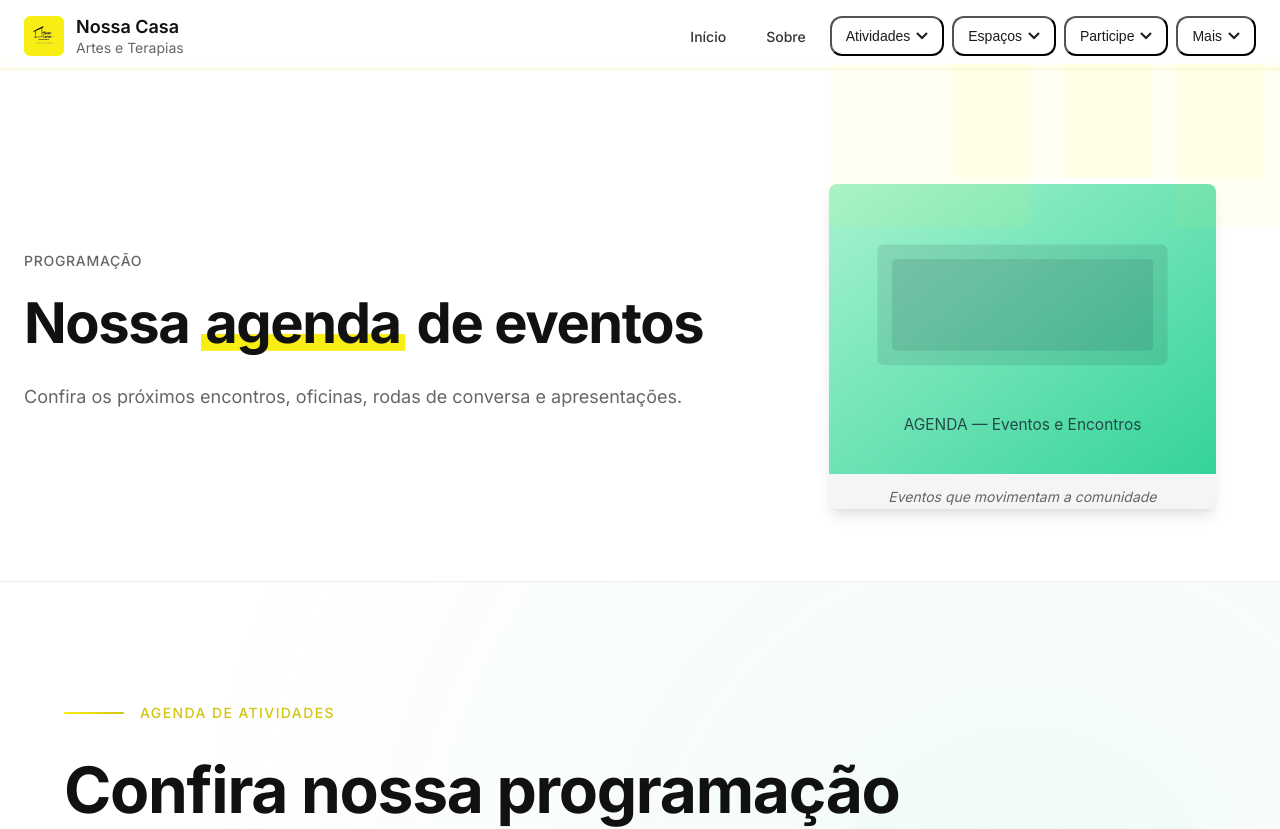
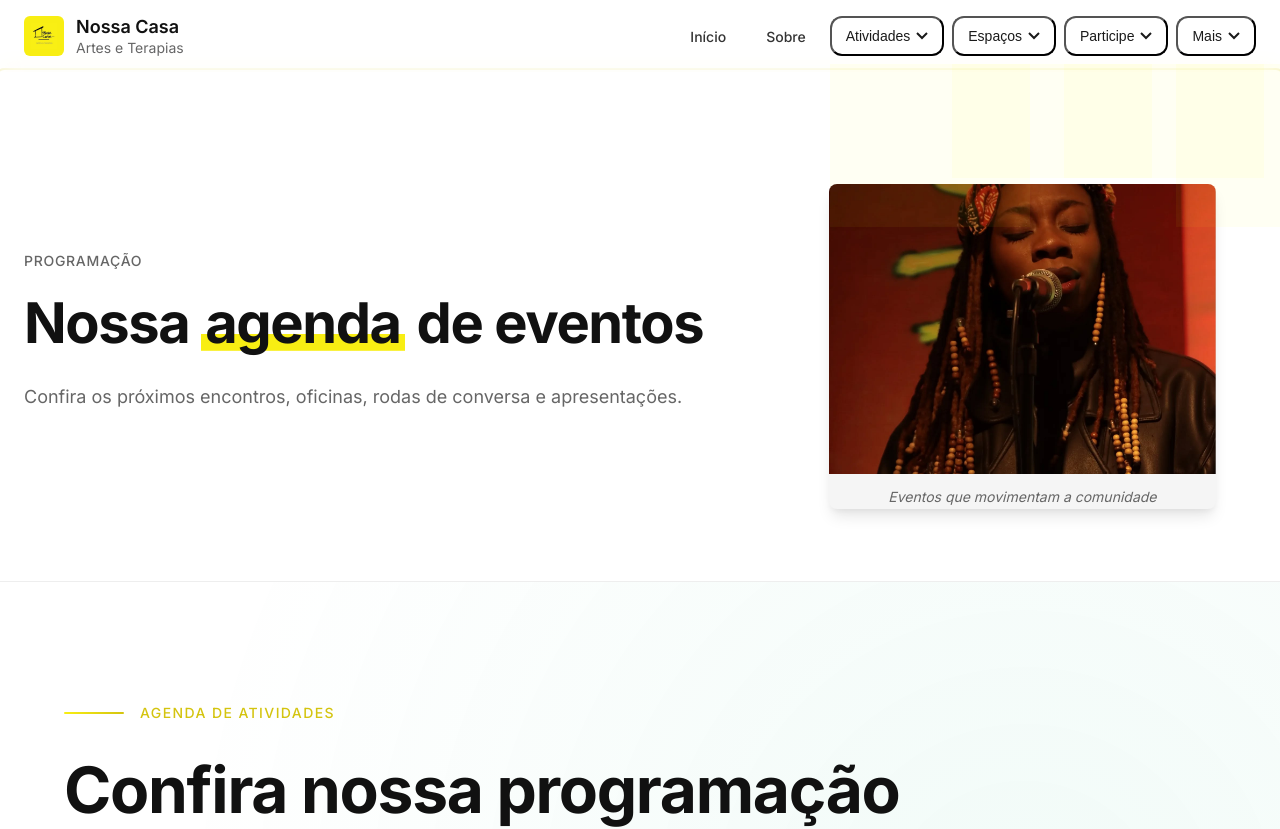
Before and after one commit to limaluizpaulo/nossa-casa, a React (Vite) app: page /agenda in a window 1280 px wide. Shown: the top 829 px of the page. Built offline with nearby package versions, Linux system fonts and the light colour scheme.

Commit message:
feat: update agenda image format from SVG to JPEG

```diff
--- a/src/pages/AgendaPage.jsx
+++ b/src/pages/AgendaPage.jsx
@@ -12,7 +12,7 @@ const AgendaPage = () => {
           Nossa <span className="highlight">agenda</span> de eventos
         </>}
         description="Confira os próximos encontros, oficinas, rodas de conversa e apresentações."
-  imageSrc="/images/heros/agenda.svg"
+  imageSrc="/images/heros/agenda.jpeg"
         imageAlt="Palco com iluminação e público diverso em evento cultural"
         caption="Eventos que movimentam a comunidade"
       />
```
Also changed, not shown: public/images/heros/agenda.jpeg (added).
